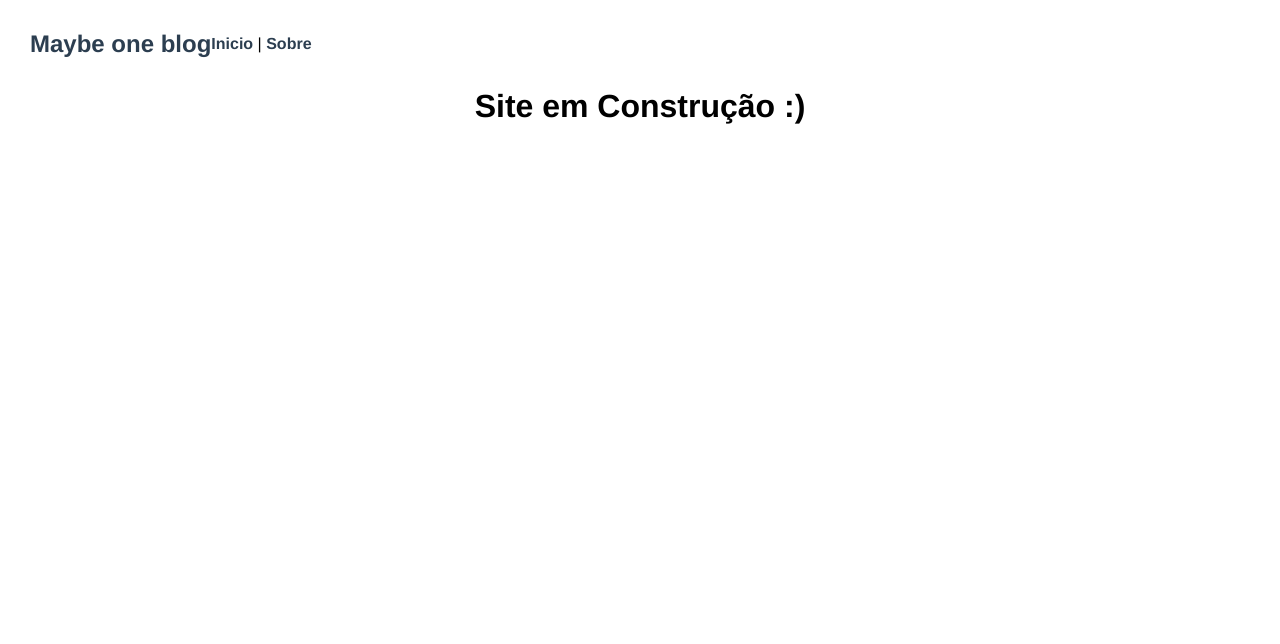
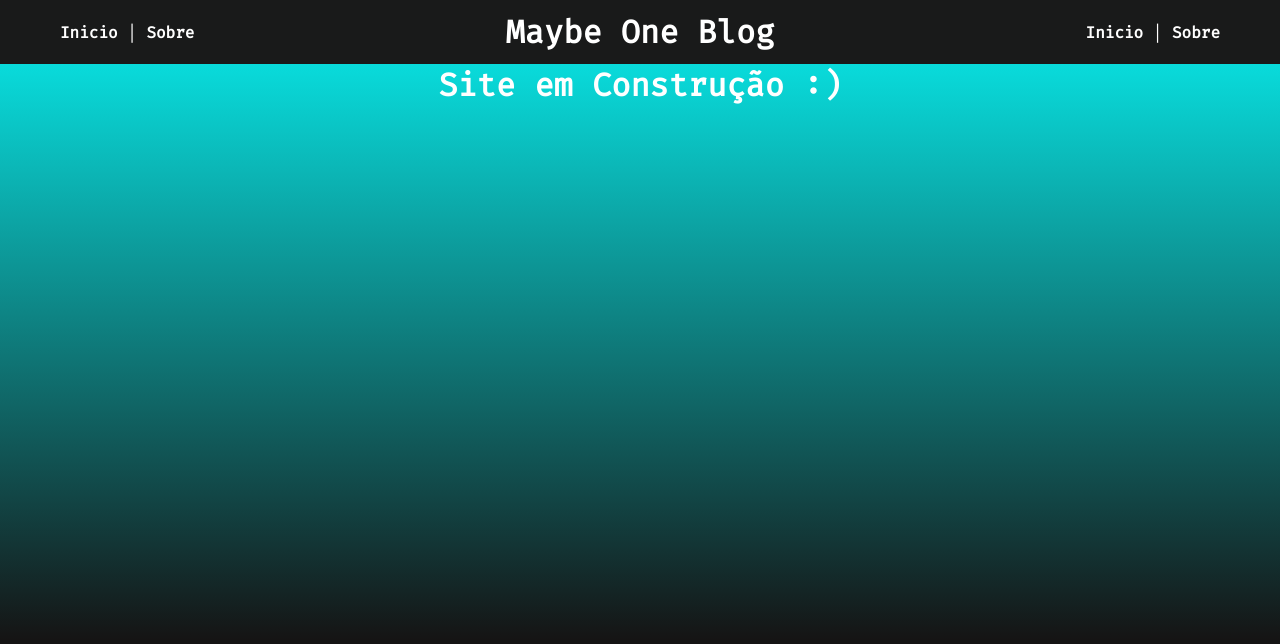
Before and after one commit to LucasMeyble/maybe-one-blog, a Vue app: page / in a window 1280 px wide. Shown: the top 644 px of the page. Built offline with nearby package versions, Linux system fonts and the light colour scheme.

Commit message:
fazendo o designer do layout

```diff
--- a/src/App.vue
+++ b/src/App.vue
@@ -16,15 +16,21 @@ export default {
 
 <style>
 
-*{
-  font-family: "Helvetica";
+@import url('https://fonts.googleapis.com/css2?family=Fira+Code&display=swap');
+
+*,  *::before, *::after{
+  font-family: 'Fira Code', monospace;
   padding: 0;
   margin: 0;
+  border: 0;
   box-sizing: border-box;
 }
 
 #app {
-  text-align: center;
+  background-image: linear-gradient(0deg,rgba(255,0,0,0) 20%, rgb(8, 230, 230) 96%);
+  background-color: rgba(10, 9, 9, 0.952);
+  color: #FFF;
+  height: 100vh;
 }
 
 
--- a/src/components/NavBar.vue
+++ b/src/components/NavBar.vue
@@ -1,8 +1,16 @@
 <template>
   <div id="nav">
-    <div class="title" >
-      <router-link to="/">Maybe one blog</router-link>
+
+
+    <div class="options">
+      <router-link to="/">Inicio</router-link> |
+      <router-link to="/about">Sobre</router-link>
     </div>
+
+    <div class="title-container" >
+      <router-link class="title" to="/">Maybe One Blog</router-link>
+    </div>
+
     <div class="options">
       <router-link to="/">Inicio</router-link> |
       <router-link to="/about">Sobre</router-link>
@@ -13,26 +21,28 @@
 <style scoped>
 
 #nav {
-  padding: 30px;
+  display: flex;
+  justify-content: space-between;
+  margin: 0 auto;
+  padding: 0 60px;
   align-items: center;
-  text-align: left;
-  display: flex;
-  flex-direction: row;
+  background: rgba(26, 23, 23, 0.979);
+  height: 8vh;
 }
 
-#nav a {
+.title,
+.options a{
   font-weight: bold;
-  color: #2c3e50;
+  color: #FFF;
   text-decoration: none;
 }
 
 .title{
-  font-weight: bold;
-  font-size: 24px;
+  font-size: 32px;
 }
 
-.options{
-  font-size: 18;
+.options a {
+  font-size: 16px;
 }
 
 
--- a/src/views/Home.vue
+++ b/src/views/Home.vue
@@ -15,3 +15,9 @@ export default {
   }
 }
 </script>
+
+<style scoped>
+.home{
+  text-align: center;
+}
+</style>
```
